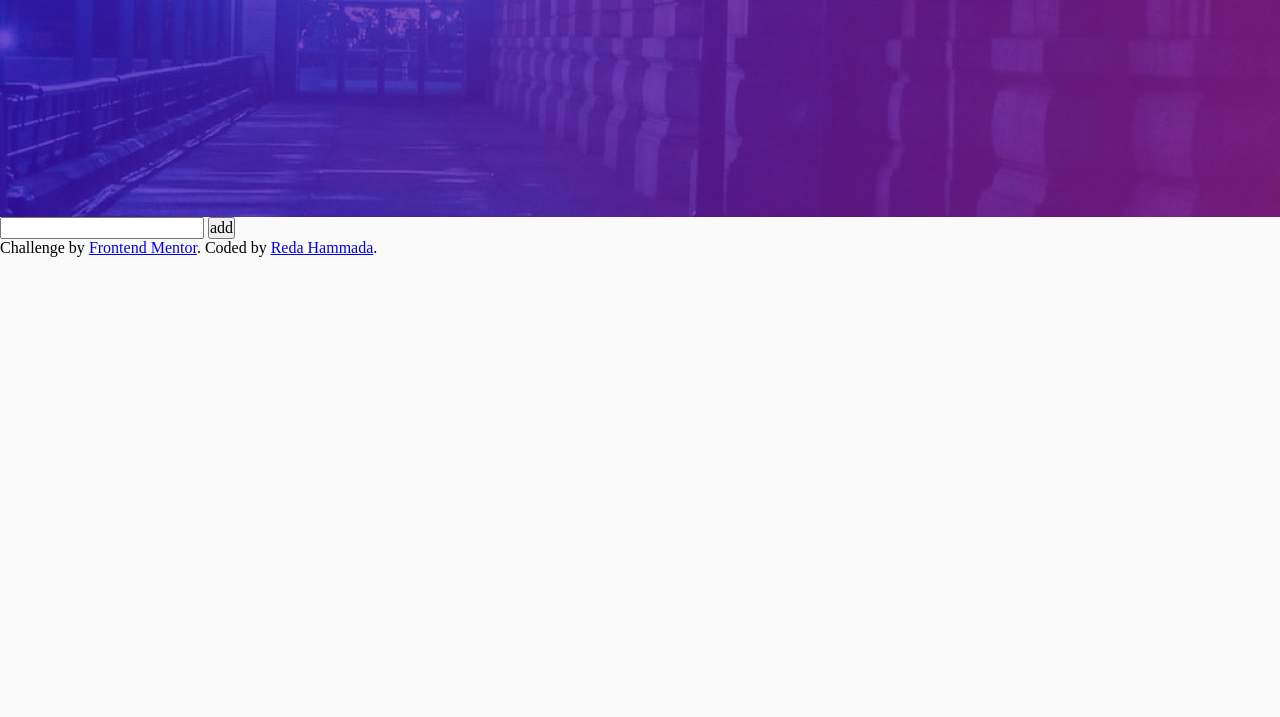
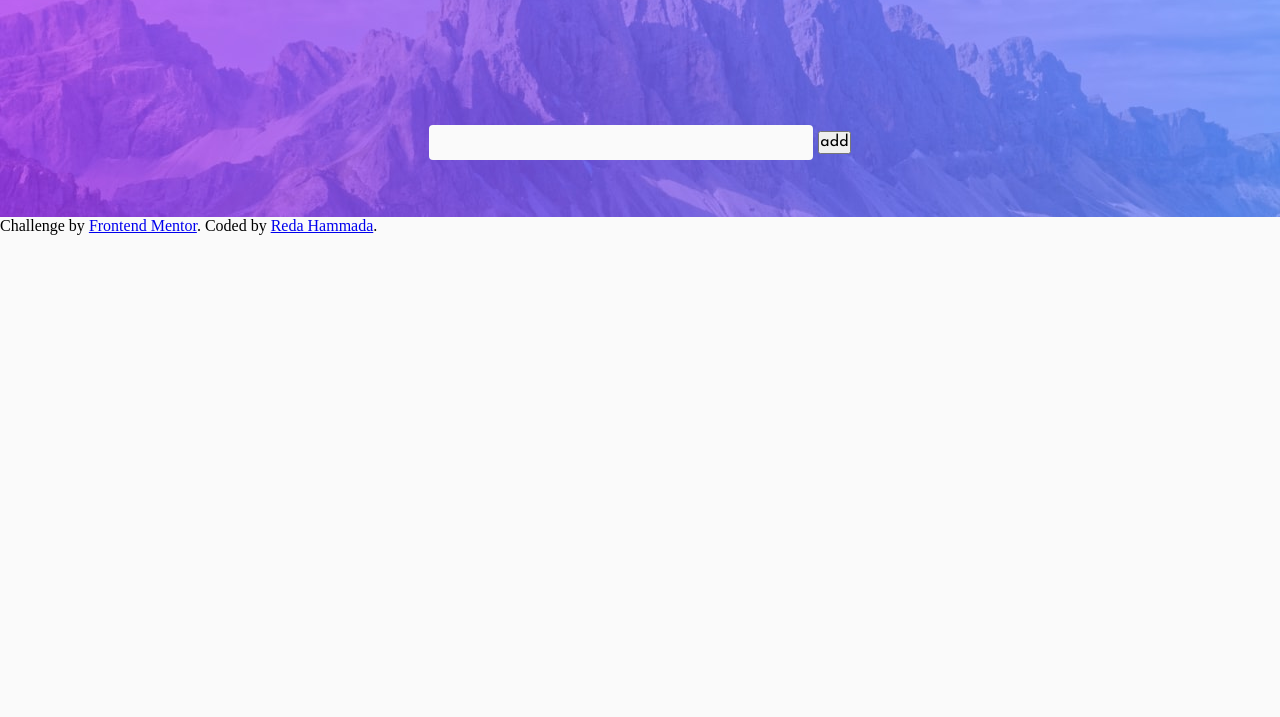
Before and after one commit to Reda-Hammada/To-do-application-, a plain HTML site: page code/index.html in a window 1280 px wide. Shown: the part 83-800 px from the top of the page. Drawn offline with Linux system fonts and the light colour scheme.

Commit message:
insert task bar positioned and centered

```diff
--- a/code/index.html
+++ b/code/index.html
@@ -10,6 +10,7 @@
 </head>
 <body>
     <main>
+        <!-- insert task section -->
         <section class="todoContainer">
             <div class="todo">
                 <div>
@@ -21,9 +22,8 @@
                 </div>
             </div>
 
-        </section>
-        <section>
-            <div>
+
+            <div class="insertTaskContainer">
                 <input id="typeTask" type = "text">
                 <button id="taskButton" onclick="addTask()">add</button>
             </div>
--- a/code/script/theme.js
+++ b/code/script/theme.js
@@ -19,7 +19,7 @@ function lightTheme(){
     if(sun.click){
 
         document.body.style.backgroundColor = "white";
-        document.querySelector('.todoContainer').style.backgroundImage = "url(../images/bg-desktop-light.jpg)";
+        document.querySelector('.todoContainer').style.backgroundImage = "url(../images/bglight.jpg)";
         showMoon();
         removeSun();
 
--- a/code/style/style.css
+++ b/code/style/style.css
@@ -22,10 +22,12 @@ body {
     background-color: var(--tasks-container-color);
 }
 
+/* background image and header */
+
 .todoContainer{
 
     font-family: var(--universal-font);
-    background-image: url(/images/bg-desktop-dark.jpg);
+    background-image: url('/images/bglight.jpg');
     background-repeat: no-repeat;
     background-size: cover;
     width: 100%;
@@ -36,7 +38,7 @@ body {
 .todo {
     display: flex;
     justify-content: space-between;
-    width: 60%;
+    width: 30%;
     margin-left: auto;
     margin-right: auto;
 }
@@ -55,3 +57,23 @@ body {
 
     display: none;
 }
+
+
+
+.insertTaskContainer{
+
+    width: 100%;
+   text-align: center;
+   margin-top: 10%;
+}
+
+.insertTaskContainer #typeTask{
+
+    width:  30%;
+    height: 35px;
+    color: var(--tasks-container-color);
+    background-color: var(--tasks-container-color);
+    border: hidden 1px #fff;
+    border-radius: 4px;
+
+}
```
Also changed, not shown: images/bglight.jpg (renamed from images/bg-desktop-light.jpg).
